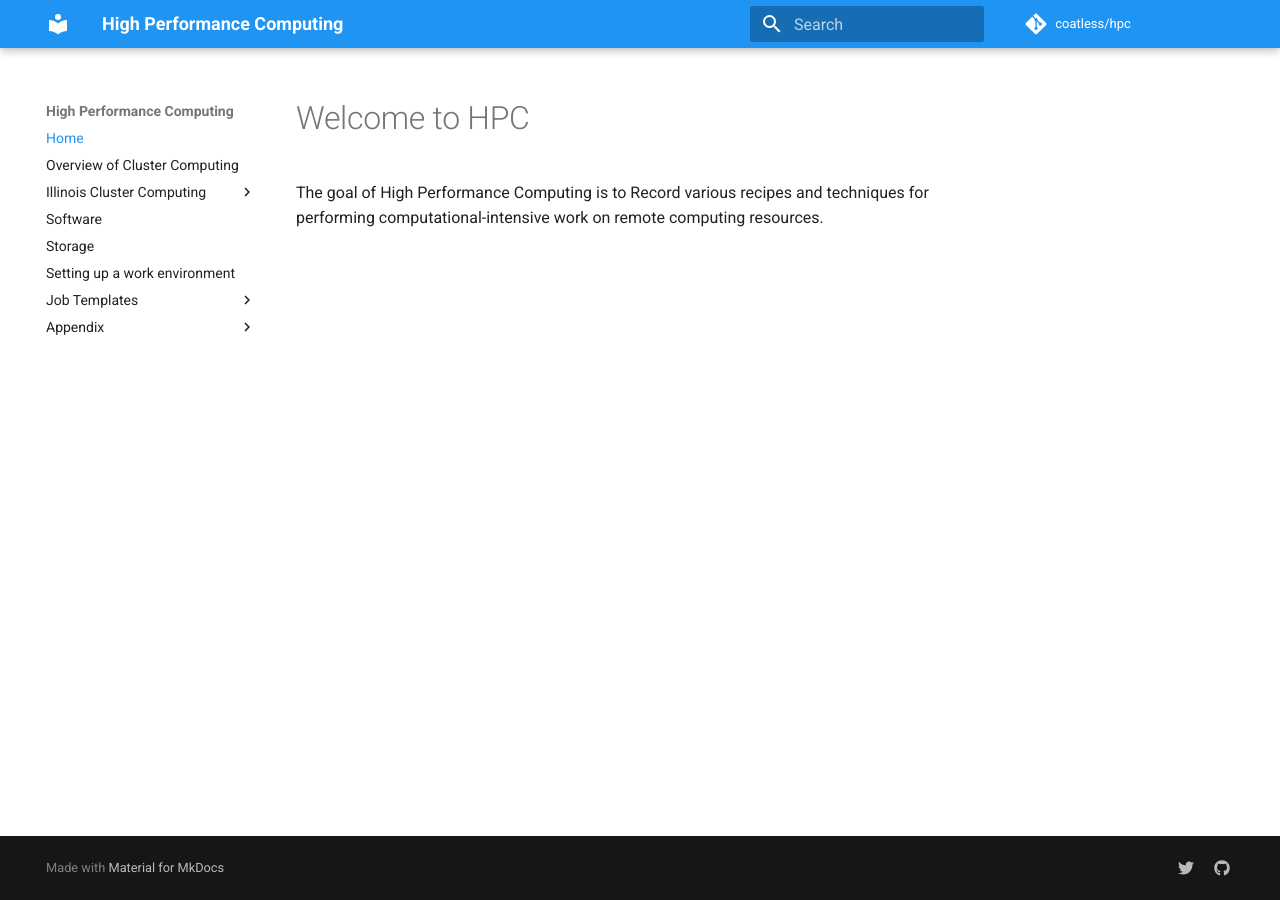
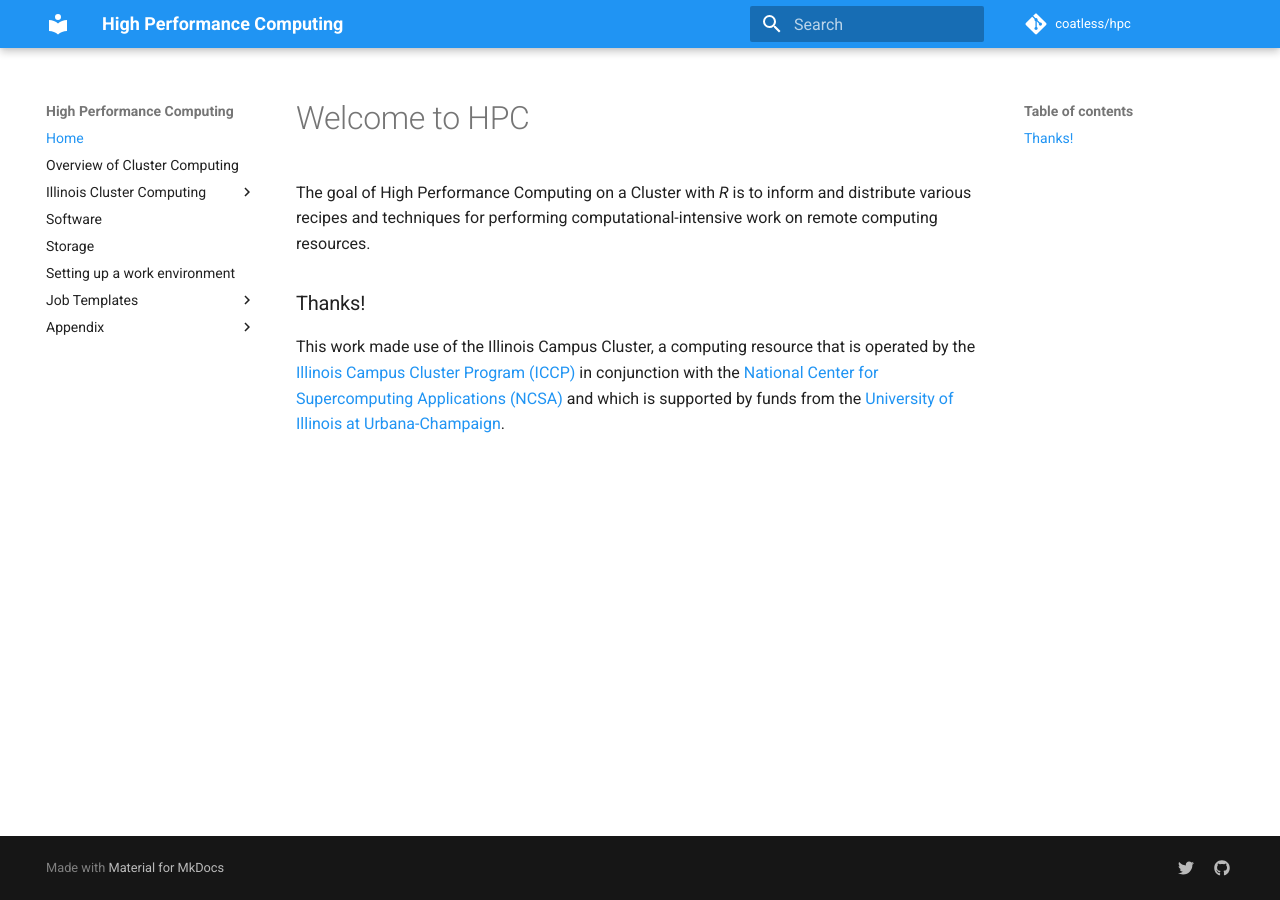
Before and after one commit to coatless/hpc, an MkDocs documentation site: the page built from docs/index.md, in a window 1280 px wide. Built offline with MkDocs 1.6.1 and Material for MkDocs 9.7.7, drawn with Linux system fonts in a browser that asks for light colours; comment, search, counter and statistics services are not loaded.

Commit message:
Add acknowledgement

```diff
--- a/docs/index.md
+++ b/docs/index.md
@@ -1,5 +1,9 @@
 # Welcome to HPC
 
-The goal of High Performance Computing is to Record various recipes and
-techniques for performing computational-intensive work on remote computing
-resources.
+The goal of High Performance Computing on a Cluster with _R_ is to inform and
+distribute various recipes and techniques for performing computational-intensive
+work on remote computing resources.
+
+### Thanks!
+
+This work made use of the Illinois Campus Cluster, a computing resource that is operated by the [Illinois Campus Cluster Program (ICCP)](https://campuscluster.illinois.edu/) in conjunction with the [National Center for Supercomputing Applications (NCSA)](https://ncsa.illinois.edu) and which is supported by funds from the [University of Illinois at Urbana-Champaign](https://illinois.edu).
```
Also changed, not shown: README.md (+20 -3 lines).
